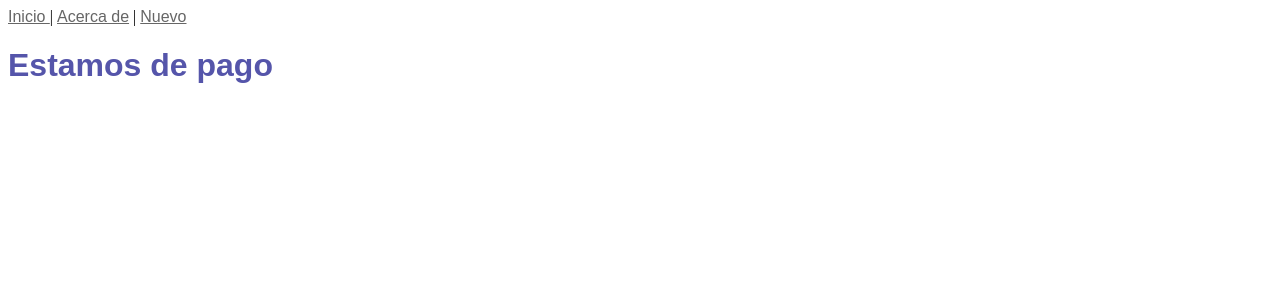
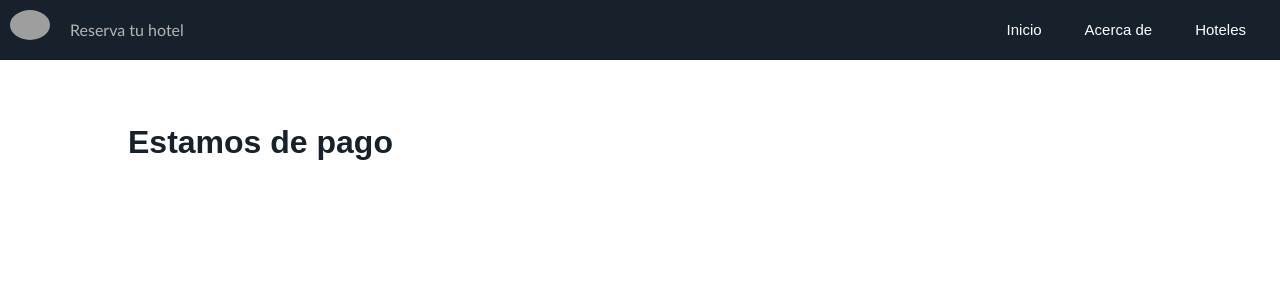
Before and after one commit to jugiros/hotel-reservation-project, a Vue app: page / in a window 1280 px wide. Shown: the top 300 px of the page. Built offline with nearby package versions, Linux system fonts and the light colour scheme; grey boxes are pictures that could not be loaded.

Commit message:
feat: Design update and style validation for the main layout of the application. Main styles file update.

```diff
--- a/src/App.vue
+++ b/src/App.vue
@@ -1,6 +1,6 @@
 <template>
-  <div class="main-style">
-    <basic-layout />
+  <basic-layout />
+  <div class="container">
     <router-view />
   </div>
 </template>
--- a/src/components/MenuPrincipal.vue
+++ b/src/components/MenuPrincipal.vue
@@ -1,14 +1,24 @@
 <template>
-  <div>
-    <div>
-      <router-link to="/">Inicio </router-link> |
-      <router-link to="/about">Acerca de</router-link> |
-      <router-link to="/new">Nuevo</router-link>
-    </div>
-  </div>
+  <nav class="navbar">
+    <ul>
+      <input type="checkbox" id="checkbox_toggle" />
+      <label for="checkbox_toggle" class="hamburger">&#9776;</label>
+      <div class="menu">
+        <li><router-link class="router-style" to="/">Inicio</router-link></li>
+        <li>
+          <router-link class="router-style" to="/about">Acerca de</router-link>
+        </li>
+        <li class="services">
+          <a class="router-style">Hoteles</a>
+          <ul class="dropdown">
+            <li><router-link class="router-style" to="/new">Hoteles 1</router-link></li>
+            <li><router-link class="router-style" to="/new">Hoteles 2</router-link></li>
+            <li><router-link class="router-style" to="/new">Hoteles 3</router-link></li>
+          </ul>
+        </li>
+      </div>
+    </ul>
+  </nav>
 </template>
-
-<script>
+<script setup lang="ts">
 </script>
-
-<style scoped lang="scss"></style>
--- a/src/layouts/BasicLayout.vue
+++ b/src/layouts/BasicLayout.vue
@@ -1,11 +1,24 @@
 <template>
-  <div>
-    <menu-principal/>
+  <div class="basic-layout">
+    <router-link to="/">
+      <img src="../assets/hotel.png" />
+    </router-link>
+    <label>Reserva tu hotel</label>
+    <menu-principal />
   </div>
 </template>
 
-<script setup lang="ts">
+<script setup>
 import MenuPrincipal from "@/components/MenuPrincipal.vue";
 </script>
 
-<style scoped></style>
+<style scoped lang="scss">
+.basic-layout {
+  label {
+    margin-left: 70px;
+    color: #b5b5b5;
+    font-family: "Trebuchet MS";
+    margin-top: 20px;
+  }
+}
+</style>
--- a/src/styles/mainStyle.scss
+++ b/src/styles/mainStyle.scss
@@ -1,32 +1,179 @@
-$primary-color: #55A;
-$secondary-color: #458545;
+/**
+Declaration of variables
+ */
+$primary-color: #16212b;
+$secondary-color: #4c9e9e;
 $text-color: #666;
 $text-color-error: #ee5253;
+$general-typography: "Arial";
+$secondary-typography: "Trebuchet MS";
 
-$tipografia-general: "Arial";
+body {
+  display: block;
+  margin: 0px;
+}
 
 /**
 Main styles to use within the entire application
  */
-.main-style {
-
 a {
   color: $text-color;
-    font-family: $tipografia-general;
+  font-family: $general-typography;
 }
 
 h1 {
   color: $primary-color;
-    font-family: $tipografia-general;
+  font-family: $general-typography;
 }
 
 p {
   color: $secondary-color;
-    font-family: $tipografia-general;
+  font-family: $general-typography;
+}
+
+.container {
+  margin: 5% 10% 0% 10%;
 }
 
 .error-page {
   margin-top: 10%;
   text-align: center;
 }
+
+.basic-layout {
+  display: flex;
+  height: 60px;
+  background-color: $primary-color;
+  img {
+    background-color: #16212b;
+    position: absolute;
+    padding: 10px;
+    border-radius: 50%;
+    width: 40px;
+    &:hover {
+      cursor: pointer;
+      box-shadow: 0px 10px 10px -3px rgba(0, 0, 0, 0.3);
+      //Compatibilidades
+      -webkit-box-shadow: 0px 10px 10px -3px rgba(0, 0, 0, 0.3);
+      -moz-box-shadow: 0px 10px 10px -3px rgba(0, 0, 0, 0.3);
     }
+  }
+}
+
+//MENU
+.navbar {
+  display: flex;
+  align-items: center;
+  justify-content: space-between;
+  padding: 20px;
+  background-color: $primary-color;
+  color: #fff;
+  a {
+    color: #fff;
+    text-decoration: none;
+  }
+  ul {
+    position: absolute;
+    right: 20px;
+  }
+}
+
+.menu {
+  display: flex;
+  gap: 1em;
+  font-size: 15px;
+  li {
+    padding: 5px 14px;
+    list-style: none;
+    &:hover {
+      background-color: $secondary-color;
+      border-radius: 5px;
+      transition: 0.3s ease;
+    }
+  }
+}
+
+.services {
+  position: relative;
+  .dropdown {
+    background-color: $primary-color;
+    padding: 1em 0;
+    position: absolute;
+    display: none;
+    border-radius: 8px;
+    top: 28px;
+    right: -20px;
+    li + li {
+      margin-top: 10px;
+    }
+    li {
+      padding: 0.5em 1em;
+      width: 8em;
+      text-align: center;
+      &:hover {
+        background-color: $secondary-color;
+      }
+    }
+  }
+}
+.services:hover .dropdown {
+  display: block;
+}
+
+input[type=checkbox] {
+  display: none;
+}
+
+//Hamburger
+.hamburger {
+  display: none;
+  font-size: 24px;
+  user-select: none;
+}
+
+/* APPLYING MEDIA QUERIES */
+@media (max-width: 768px) {
+  .menu {
+    display:none;
+    position: absolute;
+    background-color:$primary-color;
+    right: 0;
+    left: 0;
+    top: 60px;
+    text-align: center;
+    padding: 16px 0;
+    li:hover {
+      display: inline-block;
+      background-color:#4c9e9e;
+      transition: 0.3s ease;
+    }
+    li + li {
+      margin-top: 12px;
+    }
+  }
+
+  input[type=checkbox]:checked ~ .menu {
+    display: block;
+  }
+
+  .hamburger {
+    display: block;
+    top: 15px;
+    right: 20px;
+    position: absolute;
+  }
+
+  .navbar {
+    ul {
+      display: block;
+      position: inherit;
+    }
+  }
+
+  .dropdown {
+    top: 30px;
+    li:hover {
+      background-color: #4c9e9e;
+    }
+  }
+}
--- a/src/views/ErrorView404.vue
+++ b/src/views/ErrorView404.vue
@@ -23,5 +23,8 @@
   img {
     width: 80px;
   }
+  a {
+    text-decoration: none;
+  }
 }
 </style>
--- a/src/views/HomeView.vue
+++ b/src/views/HomeView.vue
@@ -36,7 +36,6 @@ const arrDays = [
 const validHotel = (arrDays: Day[], rewardClient: boolean) => {
   hotel.value = getBestOffer(arrDays, rewardClient);
   hotelName = hotel.value?.name;
-  console.log(hotel.value);
 };
 
 validHotel(arrDays, true);
```
Lines whose indentation alone changed are shown as unchanged.
